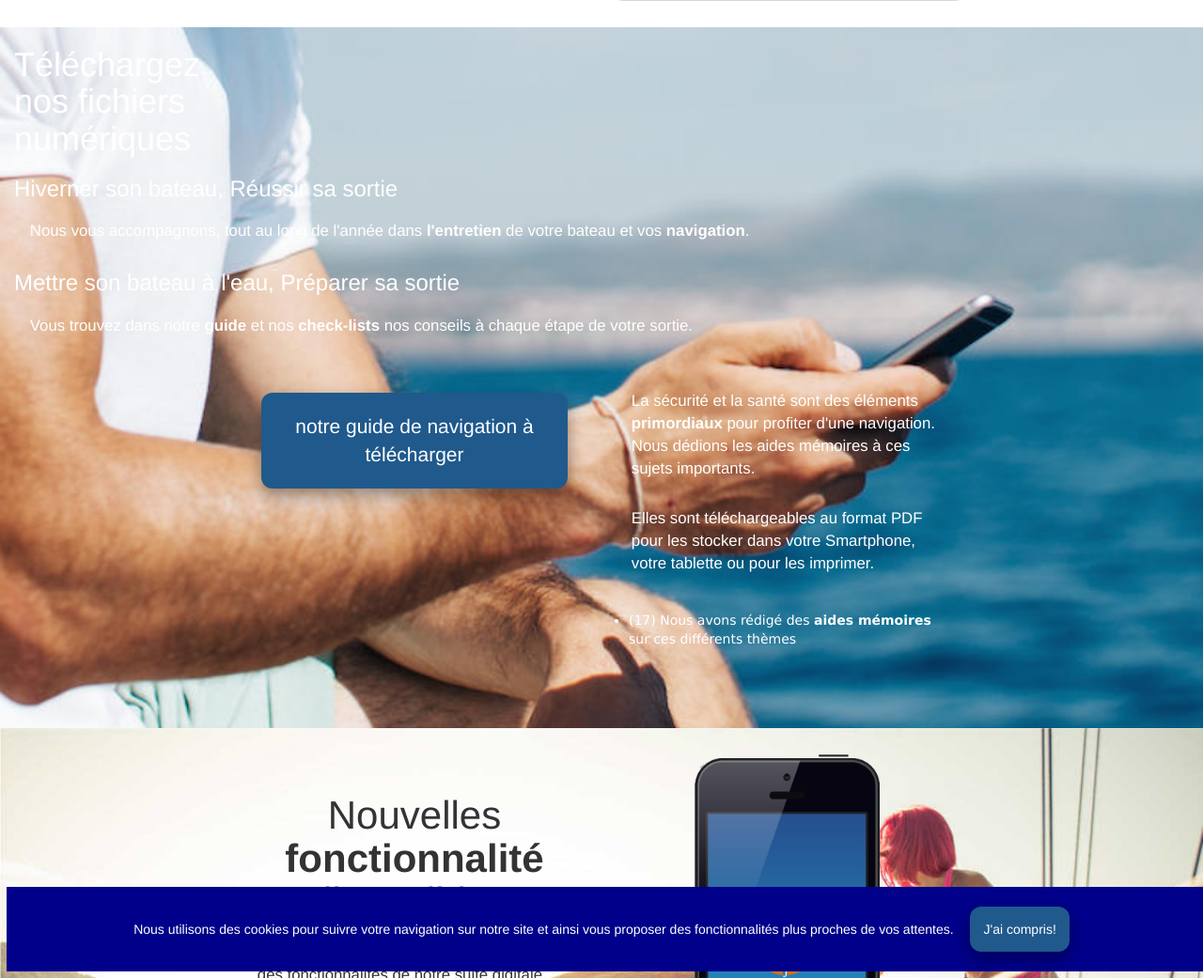
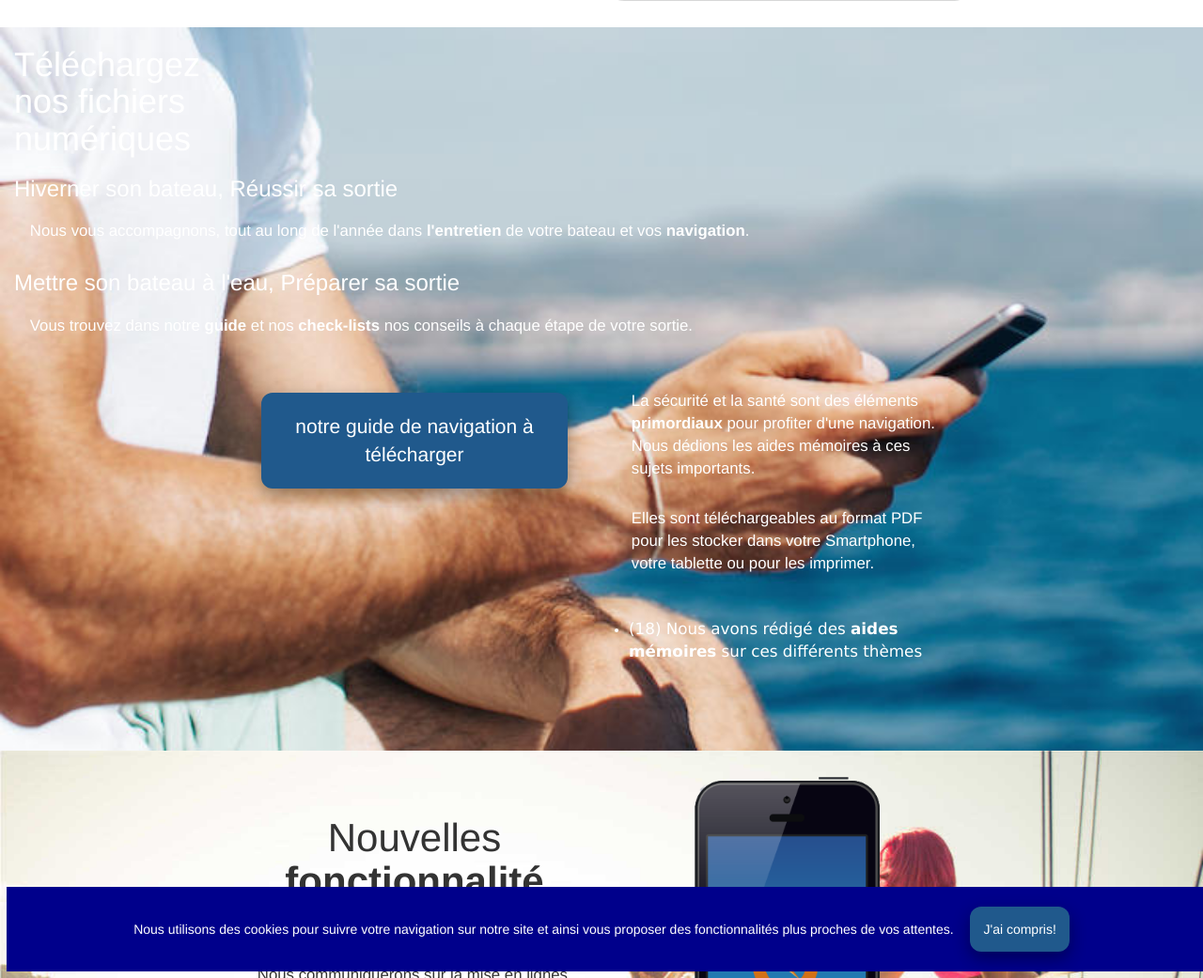
Before and after one commit to pjtiberghien/trial, a Jekyll site: the page built from docs/index.html, in a window 1280 px wide and 1400 px high, cut to the strip 359-1400 px from the top of the window. Shown: the whole strip at 94% size. Built offline with Jekyll 4.4.1, drawn with Linux system fonts in a browser that asks for light colours; nearby versions of some CDN libraries.

Commit message:
vertical manu #18

```diff
--- a/docs/assets/css/main.css
+++ b/docs/assets/css/main.css
@@ -394,9 +394,9 @@
     display:block;
     text-decoration: none;
     color:white;
-    padding: 0 0 0 0;
+    padding: 8px 0;
     font-family: verdana;
-    font-size: 1.0em;
+    font-size: 1.2em;
 }
 #menu-vertical-aide-memoire-accordeon ul li a, #menu-vertical-aide-memoire-accordeon li:hover li a {
     font-size:1em;
@@ -408,11 +408,11 @@
     background:grey;
 }
 #menu-vertical-aide-memoire-accordeon ul li:last-child {
-    border-radius: 0 0 0px 0px;
+    border-radius: 0 0 6px 6px;
     border: none;
 }
 #menu-vertical-aide-memoire-accordeon li:hover li {
-    max-height: 50 em;
+    max-height: 30em;
 }
 
 /**********************************************
--- a/docs/index.html
+++ b/docs/index.html
@@ -44,7 +44,7 @@
                 Nous dédions les aides mémoires à ces sujets importants.</p>
             <p>Elles sont téléchargeables au format PDF pour les stocker dans votre Smartphone, votre tablette ou pour les imprimer.</p>
             <ul id="menu-vertical-aide-memoire-accordeon">
-                <li><a href="#">(17) Nous avons rédigé des <strong>aides mémoires</strong> sur ces différents thèmes</a>
+                <li><a href="#">(18) Nous avons rédigé des <strong>aides mémoires</strong> sur ces différents thèmes</a>
                     <ul>
                     <li><a href="#">aide mémoire #1</a></li>
                     <li><a href="#">aide mémoire #2</a></li>
```
